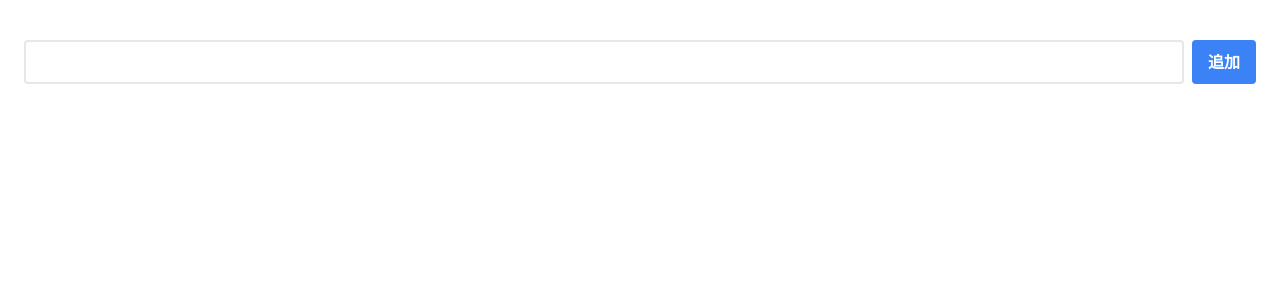
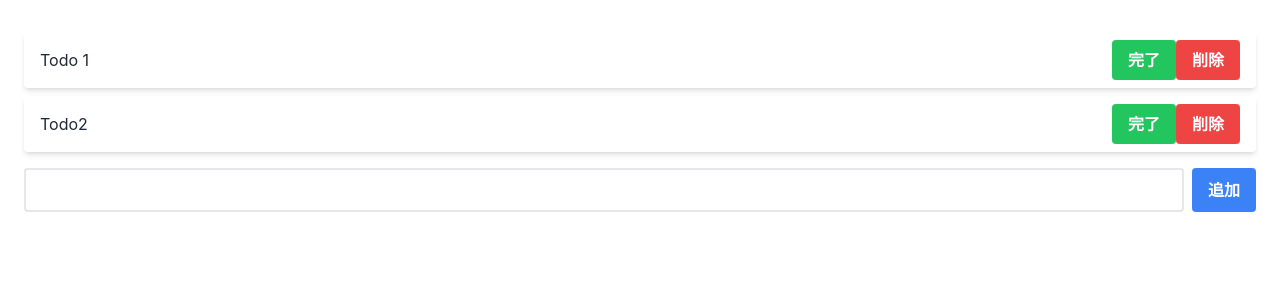
Before and after one commit to kuro1221/react-todo-app, a React (Create React App) app: page / in a window 1280 px wide. Shown: the top 300 px of the page. Built offline with nearby package versions, Linux system fonts and the light colour scheme.

Commit message:
MockAPIからTodoデータを取得するよう修正

```diff
--- a/src/App.tsx
+++ b/src/App.tsx
@@ -1,12 +1,18 @@
-import React, { useState, ChangeEvent } from 'react'
+import { useState, useEffect, ChangeEvent } from 'react'
 import { TodoItem } from './components/TodoItem'
+import { Todo } from './models/Todo'
+import { fetchTodos } from './api/mockApi'
 
 function App() {
-  const [todos, setTodos] = useState<string[]>([])
+  const [todos, setTodos] = useState<Todo[]>([])
   const [text, setText] = useState<string>('')
 
+  useEffect(() => {
+    fetchTodos().then((data) => setTodos(data))
+  }, [])
+
   const onClickAdd = () => {
-    setTodos([...todos, text])
+    setTodos([...todos, new Todo(text, false, false)])
     setText('')
   }
 
@@ -18,12 +24,17 @@ function App() {
     setText(e.target.value)
   }
 
+  const onComplete = (index: number) => {
+    setTodos(todos.filter((_, i) => i !== index))
+  }
+
   return (
     <div className="App p-6">
       {todos.map((todo, index) => (
         <TodoItem
           key={index}
-          todo={todo}
+          todo={todo.title}
+          onComplete={() => onComplete(index)}
           onDelete={() => onClickDelete(index)}
         />
       ))}
--- /dev/null
+++ b/src/api/mockApi.ts
@@ -0,0 +1,8 @@
+import { Todo } from '../models/Todo'
+
+export const fetchTodos = (): Promise<Todo[]> => {
+  return Promise.resolve([
+    new Todo('Todo 1', false, false),
+    new Todo('Todo2', false, false),
+  ])
+}
--- a/src/components/TodoItem.tsx
+++ b/src/components/TodoItem.tsx
@@ -1,15 +1,24 @@
 import React, { FC } from 'react'
 
-export const TodoItem: FC<{ todo: string; onDelete: () => void }> = ({
-  todo,
-  onDelete,
-}) => {
+export const TodoItem: FC<{
+  todo: string
+  onDelete: () => void
+  onComplete: () => void
+}> = ({ todo, onComplete, onDelete }) => {
   return (
     <div className="flex justify-between items-center bg-white shadow-md rounded px-4 py-2 my-2">
       <p className="text-gray-800">{todo}</p>
-      <button onClick={onDelete} className="bg-red-500 hover:bg-red-700 btn">
-        削除
-      </button>
+      <div>
+        <button
+          onClick={onComplete}
+          className="bg-green-500 hover:bg-green-700 btn"
+        >
+          完了
+        </button>
+        <button onClick={onDelete} className="bg-red-500 hover:bg-red-700 btn">
+          削除
+        </button>
+      </div>
     </div>
   )
 }
--- /dev/null
+++ b/src/models/Todo.ts
@@ -0,0 +1,7 @@
+export class Todo {
+  constructor(
+    public title: string,
+    public complete_flg: boolean,
+    public delete_flg: boolean
+  ) {}
+}
```
